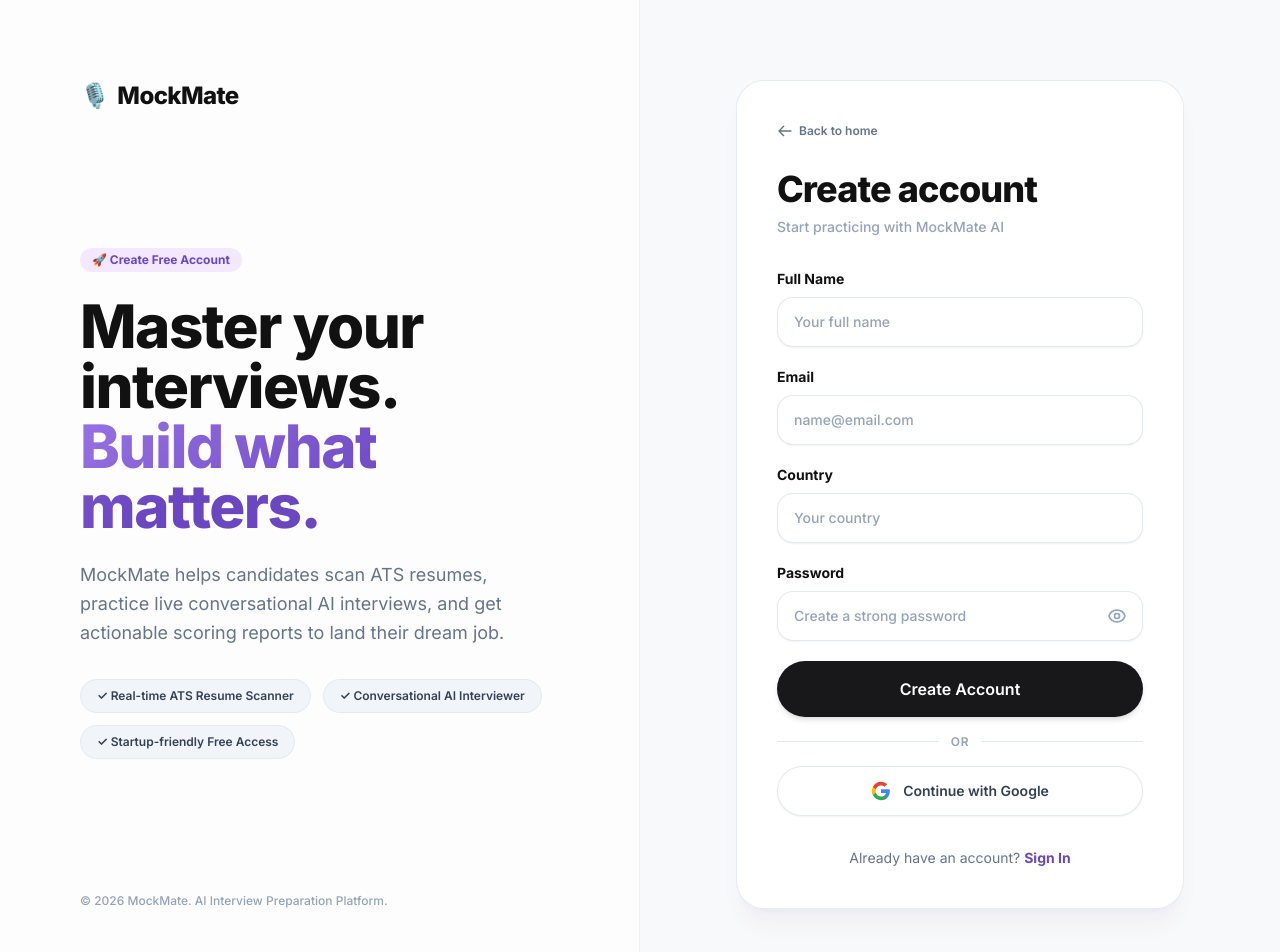
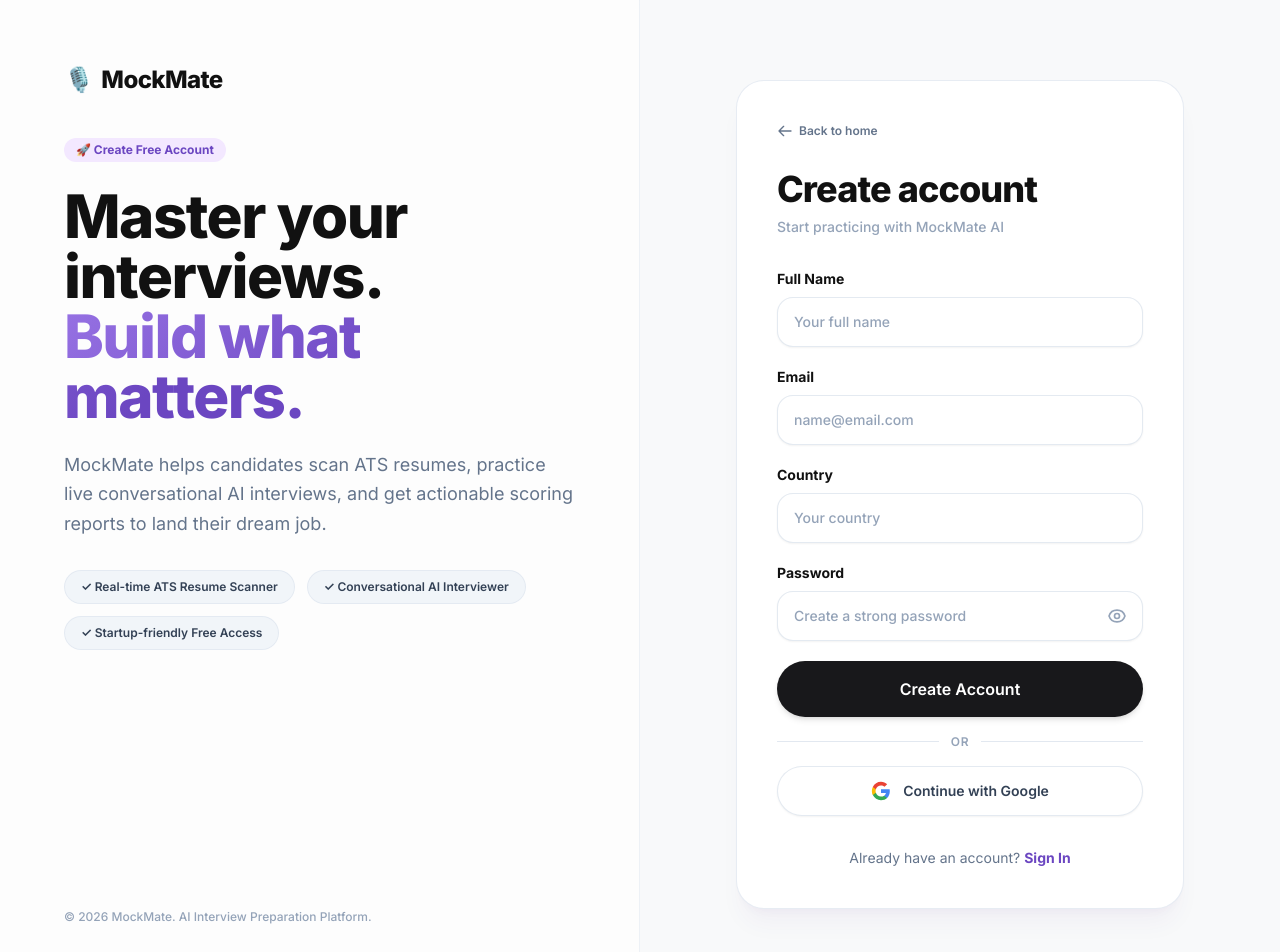
Before and after one commit to keshavbanger/mockmate2, a React (Vite) app in the folder frontend/: page /signup in a window 1280 px wide. Shown: the top 952 px of the page. Built offline with nearby package versions, Linux system fonts and the light colour scheme; no server answers.

Commit message:
style(auth): adjust vertical spacing between logo and hero text on login and signup pages

```diff
--- a/frontend/src/pages/LoginPage.jsx
+++ b/frontend/src/pages/LoginPage.jsx
@@ -81,16 +81,16 @@ export default function LoginPage() {
       </div>
 
       {/* ── LEFT HALF: Brand & Value Pitch ── */}
-      <div className="lg:w-1/2 p-8 sm:p-12 lg:p-20 flex flex-col justify-between border-b lg:border-b-0 lg:border-r border-slate-200/60 bg-white/60 backdrop-blur-sm relative z-10">
+      <div className="lg:w-1/2 p-8 sm:p-12 lg:p-16 flex flex-col justify-start border-b lg:border-b-0 lg:border-r border-slate-200/60 bg-white/60 backdrop-blur-sm relative z-10">
         {/* Brand Logo */}
-        <div>
+        <div className="mb-8 lg:mb-10">
           <Link to="/" className="inline-flex items-center gap-2 text-2xl font-black tracking-tight text-[#111] hover:opacity-80 transition">
             <span className="text-2xl">🎙️</span> MockMate
           </Link>
         </div>
 
         {/* Hero Pitch */}
-        <div className="my-12 lg:my-auto max-w-xl">
+        <div className="max-w-xl mb-10">
           <div className="inline-flex items-center gap-2 px-3 py-1 rounded-full bg-purple-100 text-[#6B46C1] text-xs font-bold mb-6">
             ✨ AI-Powered Interview Suite
           </div>
@@ -120,7 +120,7 @@ export default function LoginPage() {
         </div>
 
         {/* Left Footer */}
-        <div className="text-xs font-medium text-slate-400">
+        <div className="mt-auto pt-6 text-xs font-medium text-slate-400">
           © 2026 MockMate. AI Interview Preparation Platform.
         </div>
       </div>
--- a/frontend/src/pages/SignupPage.jsx
+++ b/frontend/src/pages/SignupPage.jsx
@@ -193,16 +193,16 @@ export default function SignupPage() {
       </div>
 
       {/* ── LEFT HALF: Brand & Value Pitch ── */}
-      <div className="lg:w-1/2 p-8 sm:p-12 lg:p-20 flex flex-col justify-between border-b lg:border-b-0 lg:border-r border-slate-200/60 bg-white/60 backdrop-blur-sm relative z-10">
+      <div className="lg:w-1/2 p-8 sm:p-12 lg:p-16 flex flex-col justify-start border-b lg:border-b-0 lg:border-r border-slate-200/60 bg-white/60 backdrop-blur-sm relative z-10">
         {/* Brand Logo */}
-        <div>
+        <div className="mb-8 lg:mb-10">
           <Link to="/" className="inline-flex items-center gap-2 text-2xl font-black tracking-tight text-[#111] hover:opacity-80 transition">
             <span className="text-2xl">🎙️</span> MockMate
           </Link>
         </div>
 
         {/* Hero Pitch */}
-        <div className="my-12 lg:my-auto max-w-xl">
+        <div className="max-w-xl mb-10">
           <div className="inline-flex items-center gap-2 px-3 py-1 rounded-full bg-purple-100 text-[#6B46C1] text-xs font-bold mb-6">
             🚀 Create Free Account
           </div>
@@ -229,7 +229,7 @@ export default function SignupPage() {
         </div>
 
         {/* Left Footer */}
-        <div className="text-xs font-medium text-slate-400">
+        <div className="mt-auto pt-6 text-xs font-medium text-slate-400">
           © 2026 MockMate. AI Interview Preparation Platform.
         </div>
       </div>
```
